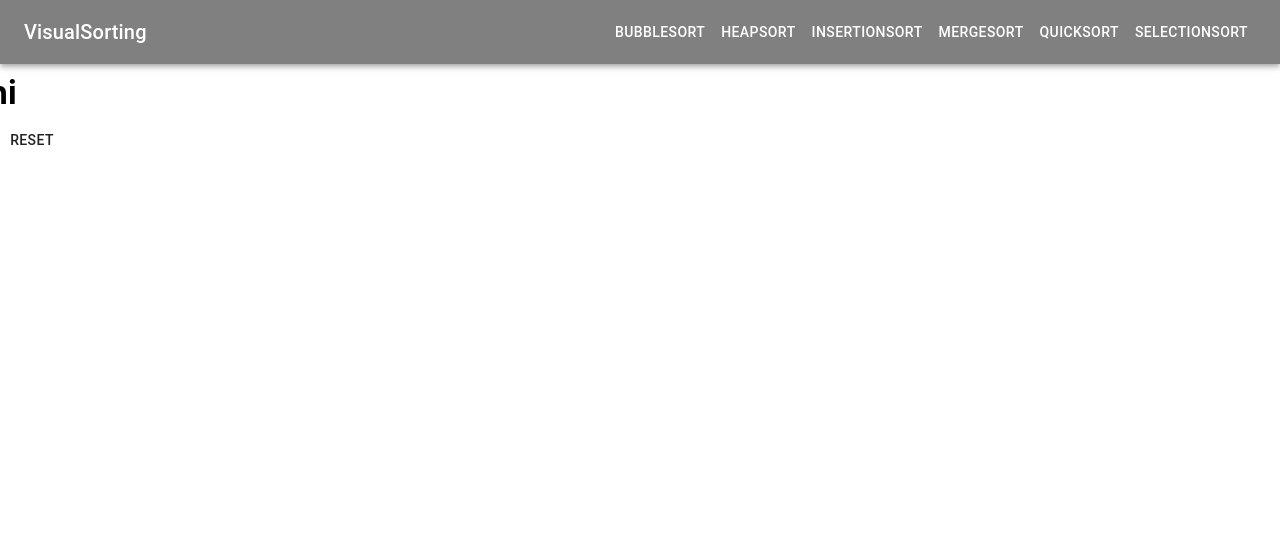
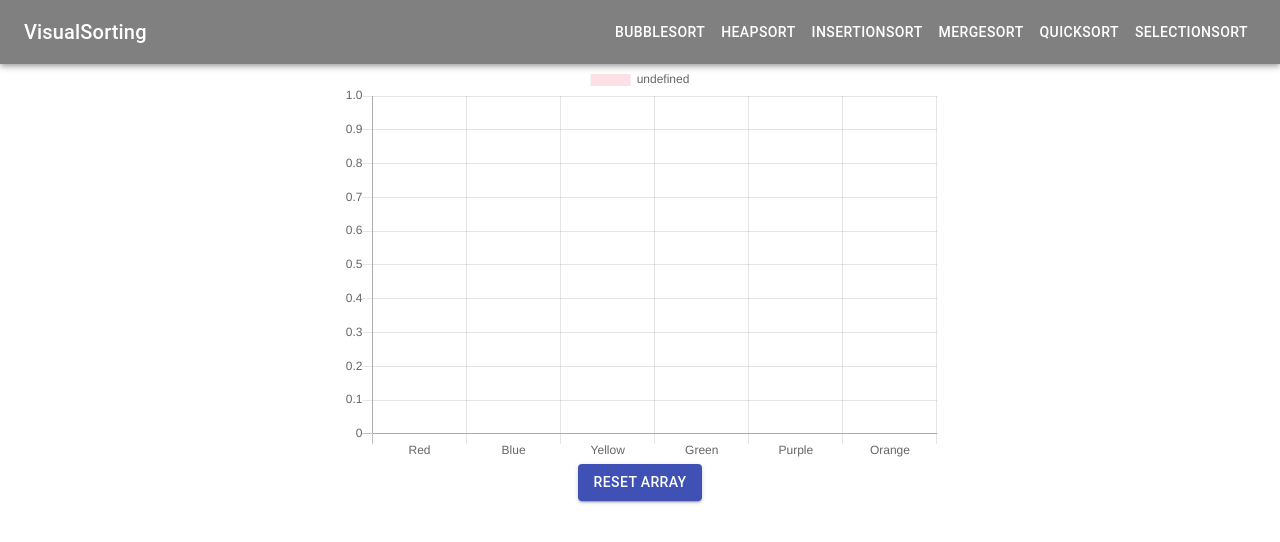
Before and after one commit to AkashNemade16/VisualSorting, a React (Create React App) app: page / in a window 1280 px wide. Shown: the top 542 px of the page. Built offline with nearby package versions, Linux system fonts and the light colour scheme.

Commit message:
props.data

```diff
--- a/src/Components/Charts/Charts.jsx
+++ b/src/Components/Charts/Charts.jsx
@@ -2,16 +2,17 @@
 import {Bar} from 'react-chartjs-2';
 
 
+//bring array values and id here
 
-const BarChart = () => {
-
+const BarChart = (props) => {
+   console.log(props)
     return <div>
         <Bar
         data={{
                 labels:['Red','Blue','Yellow','Green','Purple','Orange'],
                 datasets:[
                     {
-                         data: [],
+                         data: [props.data],
                          backgroundColor:[
                               'rgba(255, 99, 132, 0.2)',
                                 'rgba(54, 162, 235, 0.2)',
--- a/src/Components/menu.jsx
+++ b/src/Components/menu.jsx
@@ -16,9 +16,7 @@
 
   return (
     <div>
-      <Button color='inherit' aria-controls="simple-menu" aria-haspopup="true" onClick={handleClick}>
-        Algorithms
-      </Button>
+
       <Menu
         id="simple-menu"
         anchorEl={anchorEl}
@@ -32,6 +30,7 @@
         <MenuItem onClick={handleClose}>QuickSort</MenuItem>
         <MenuItem onClick={handleClose}>MergeSort</MenuItem>
 
+
       </Menu>
     </div>
   );
--- a/src/visual.jsx
+++ b/src/visual.jsx
@@ -1,54 +1,52 @@
-import React, { Component} from 'react';
-import {Grid,Button, Typography } from '@material-ui/core';
+import React,{useState,useEffect} from 'react';
+import SimpleMenu from './Components/Menu';
+import {Grid,Button,makeStyles, Typography} from '@material-ui/core';
+import Bar from './Components/Charts/Charts';
 
-// import Insertion from './Algorithms/insertionSort';
-// import Quick from './Algorithms/quicksort';
-// import selection from './Algorithms/selectionsort';
+//should render random numbers even onpress
+export default function Visual(){
 
+  const [array,setArray] = useState();
+  console.log(array);
+  useEffect(()=>{
+   resetArray();
+  },[])
 
-
-
-export default class Visual extends Component{
-     constructor(props) {
-    super(props);
-
-    this.state = {
-      array: [],
-    };
-  }
-
-  componentDidMount() {
-    this.resetArray();
+  function resetArray() {
+    const array = [];
+    for (let i = 0; i < 300; i++) {
+      array.push(rand(5, 730));
+    }
+     setArray({array});
   }
 
 
+  // const returnedArray = Array.from(array);
+  // console.log(returnedArray);
+  return (
+    <div className="visual">
 
-    resetArray(){
-      const array=[];
-      for(let i=0;i<100;i++){
-        array.push(rand(5,1000));
-      }
-      this.setState({array});
-    }
-    render(){
+      <Grid
+        container
+        direction="column"
+        justify="center"
+        alignItems="center"
+      >
+        <SimpleMenu />
 
-       const {array} = this.state;
-
-      return(
+        <Bar data={array}/>
 
 
-        <div className='visual'>
+         <Button variant="contained" color="primary" onClick={()=>resetArray()}>
+        Reset Array
+      </Button>
 
-            <Grid container spacing={3}>
-               <h1>hi</h1>
-            </Grid>
+      </Grid>
+    </div>
+  );
+}
 
-             <Button onClick={() => this.resetArray()}>Reset</Button>
-        </div>
-      )
-    }
 
-}
 
 function rand  (min, max)  {
         let randomNum = Math.random() * (max - min) + min;
```
Also changed, not shown: 1 other file (tests, documents, lock files or other folders).
